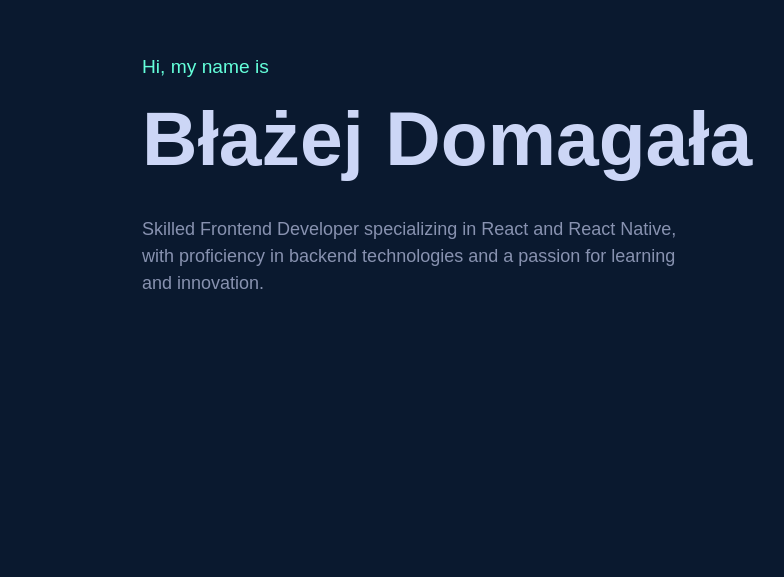
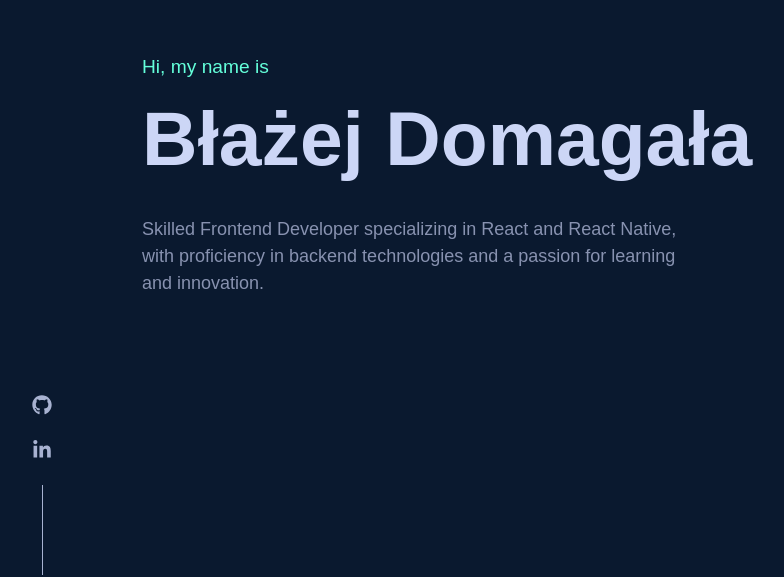
Before and after one commit to petitoff/portfolio, a Gatsby site: page / in a window 1280 px wide. Shown: the part 225-802 px from the top of the page, without its empty margins (8-792 px from the left). Built offline with nearby package versions, Linux system fonts and the light colour scheme; Gatsby itself is replaced by a stand-in of ours; a web font is replaced by a local one.

Commit message:
added FixedExternalLink

```diff
--- /dev/null
+++ b/src/components/FixedExternalLink.js
@@ -0,0 +1,73 @@
+import React from "react";
+import { FaGithub, FaGithubAlt, FaLinkedinIn } from "react-icons/fa";
+import styled from "styled-components";
+import { link } from "../styles/mixins";
+
+const StyledSideElement = styled.div`
+  width: 40px;
+  position: fixed;
+  bottom: 0;
+  /* left: ${(props) => (props.orientation === "left" ? "40px" : "auto")}; */
+  /* right: ${(props) => (props.orientation === "left" ? "auto" : "40px")}; */
+  left: 30px;
+  right: auto;
+  z-index: 10;
+  color: var(--light-slate);
+
+  @media (max-width: 1080px) {
+    /* left: ${(props) => (props.orientation === "left" ? "20px" : "auto")}; */
+    /* right: ${(props) => (props.orientation === "left" ? "auto" : "20px")}; */
+  }
+
+  @media (max-width: 768px) {
+    display: none;
+  }
+
+  a {
+    ${link}
+    margin-bottom: 20px;
+  }
+`;
+
+const StyledListOfLink = styled.div`
+  display: flex;
+  flex-direction: column;
+  align-items: center;
+
+  &::after {
+    content: "";
+    display: block;
+    width: 1px;
+    height: 90px;
+    margin: 0 auto;
+    background-color: var(--light-slate);
+  }
+`;
+
+const FixedExternalLink = () => {
+  return (
+    <StyledSideElement>
+      <StyledListOfLink>
+        <a
+          href="https://www.github.com/petitoff"
+          target="_blank"
+          rel="nofollow noopener noreferrer"
+          aria-label="Github"
+        >
+          <FaGithub />
+        </a>
+
+        <a
+          href="https://www.linkedin.com/in/blazej-domagala/"
+          target="_blank"
+          rel="nofollow noopener noreferrer"
+          aria-label="LinkedIn"
+        >
+          <FaLinkedinIn />
+        </a>
+      </StyledListOfLink>
+    </StyledSideElement>
+  );
+};
+
+export default FixedExternalLink;
--- a/src/pages/index.js
+++ b/src/pages/index.js
@@ -5,6 +5,7 @@ import AboutMe from "../components/AboutMe";
 import WhereWorked from "../components/WhereWorked";
 import styled from "styled-components";
 import Projects from "../components/Projects";
+import FixedExternalLink from "../components/FixedExternalLink";
 
 const StyledMainContainer = styled.main`
   counter-reset: section;
@@ -12,6 +13,8 @@ const StyledMainContainer = styled.main`
 
 export default function Home() {
   return (
+    <div>
+      <FixedExternalLink />
       <Layout>
         <StyledMainContainer>
           <Hero />
@@ -20,5 +23,6 @@ export default function Home() {
           <Projects />
         </StyledMainContainer>
       </Layout>
+    </div>
   );
 }
```
Lines whose indentation alone changed are shown as unchanged.
